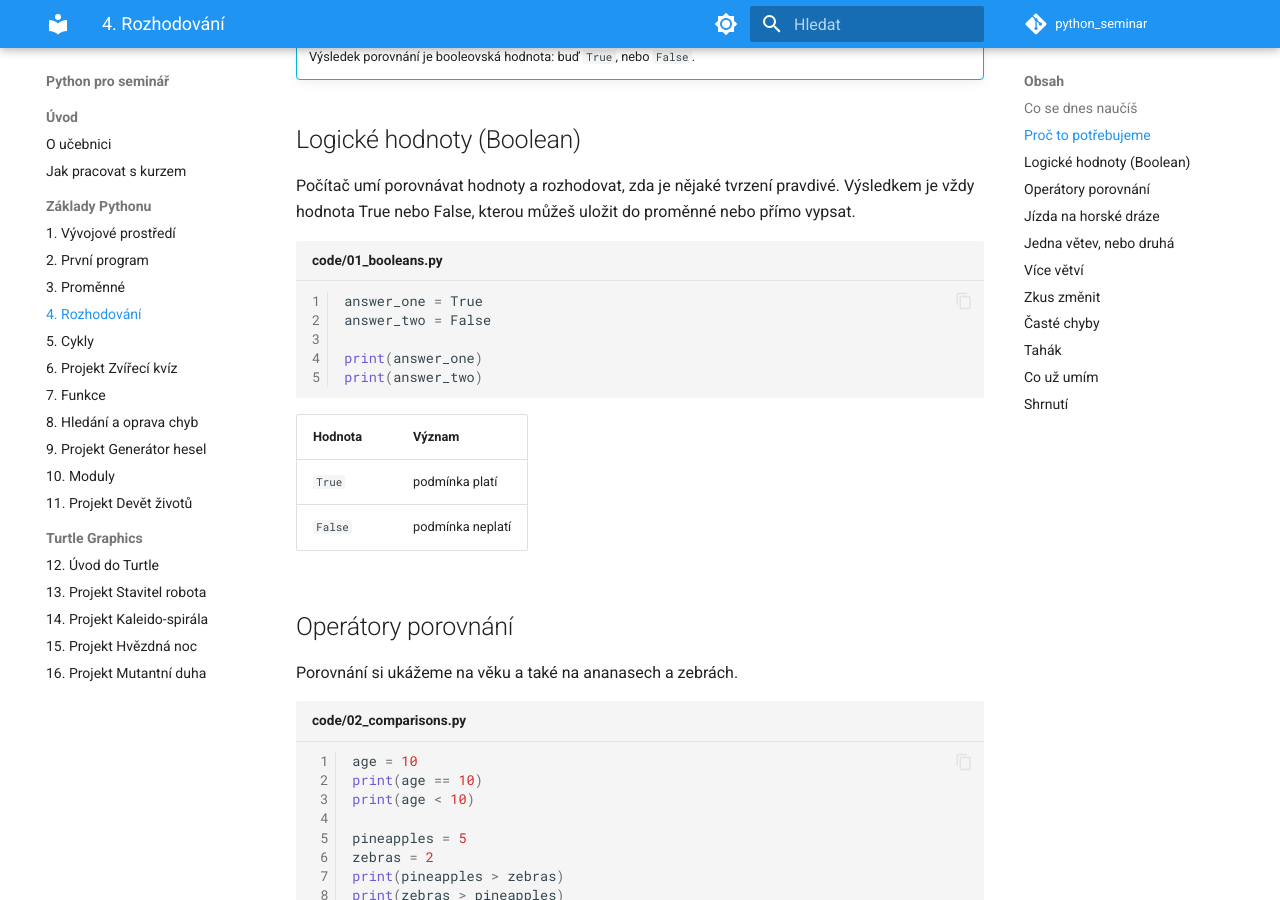
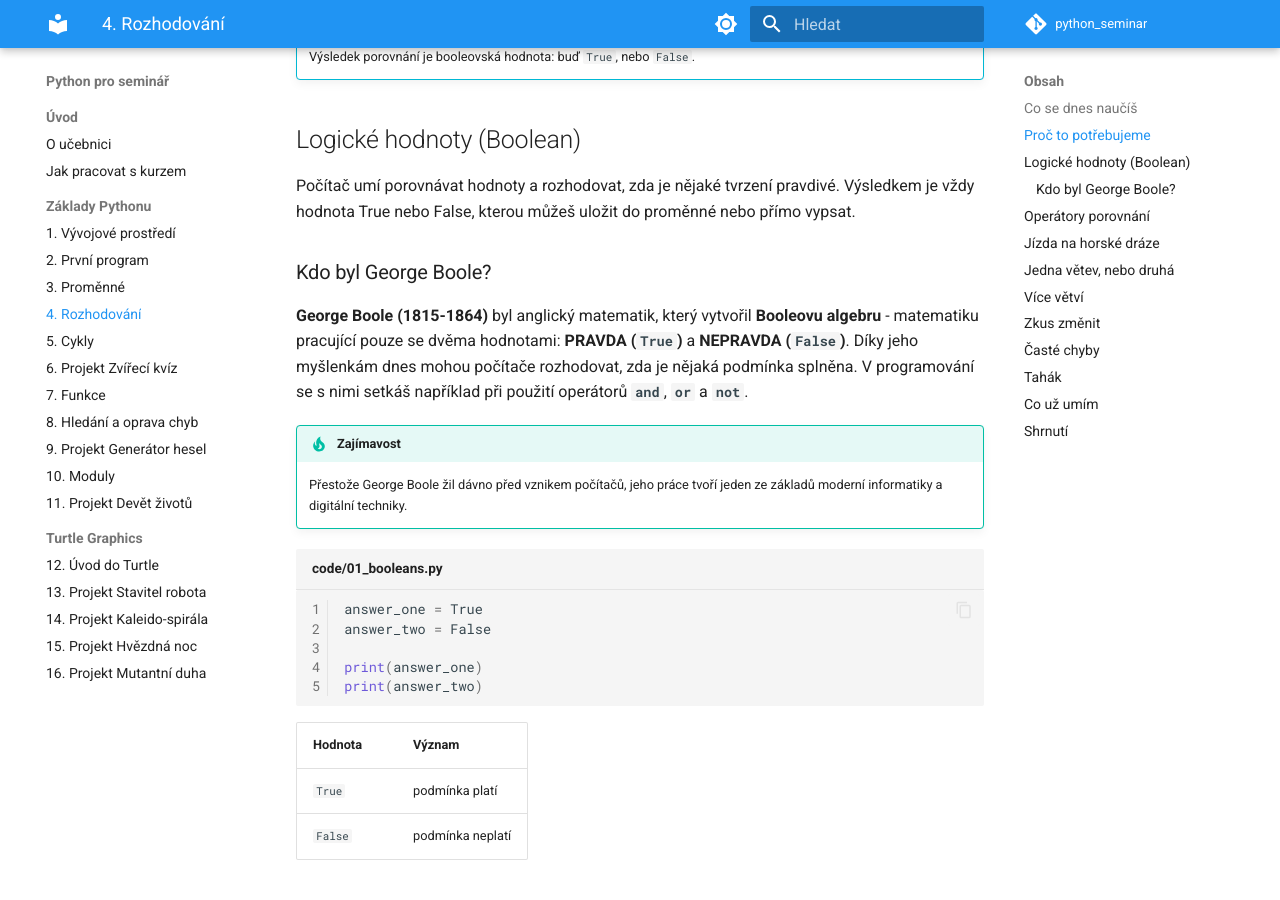
Before and after one commit to faitjaroslav-byte/python_seminar, an MkDocs documentation site: the page built from docs/04-rozhodovani/index.md, in a window 1280 px wide and 900 px high, scrolled down 772 px. Built offline with MkDocs 1.6.1 and Material for MkDocs 9.7.7, drawn with Linux system fonts in a browser that asks for light colours; comment, search, counter and statistics services are not loaded.

Commit message:
Add George Boole note to decisions lesson

````diff
--- a/docs/04-rozhodovani/index.md
+++ b/docs/04-rozhodovani/index.md
@@ -24,6 +24,13 @@ Každý den děláš rozhodnutí podle odpovědí na otázky: je venku tma, prš
 ## Logické hodnoty (Boolean)
 
 Počítač umí porovnávat hodnoty a rozhodovat, zda je nějaké tvrzení pravdivé. Výsledkem je vždy hodnota True nebo False, kterou můžeš uložit do proměnné nebo přímo vypsat.
+
+### Kdo byl George Boole?
+
+**George Boole (1815-1864)** byl anglický matematik, který vytvořil **Booleovu algebru** - matematiku pracující pouze se dvěma hodnotami: **PRAVDA (`True`)** a **NEPRAVDA (`False`)**. Díky jeho myšlenkám dnes mohou počítače rozhodovat, zda je nějaká podmínka splněna. V programování se s nimi setkáš například při použití operátorů **`and`**, **`or`** a **`not`**.
+
+!!! tip "Zajímavost"
+    Přestože George Boole žil dávno před vznikem počítačů, jeho práce tvoří jeden ze základů moderní informatiky a digitální techniky.
 
 ```python title="code/01_booleans.py" linenums="1"
 answer_one = True
````
